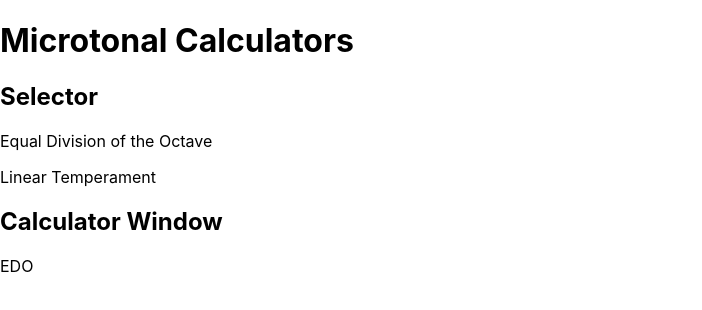
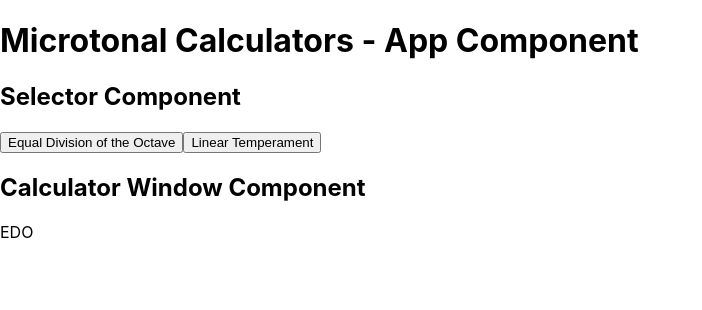
Before and after one commit to zzork/color-horizons-review-temp, a React (Create React App) app: page / in a window 1280 px wide. Shown: the top 310 px of the page, without its empty margins (0-702 px from the left). Built offline with nearby package versions, Linux system fonts and the light colour scheme.

Commit message:
split into components

```diff
--- a/src/App.js
+++ b/src/App.js
@@ -1,35 +1,17 @@
 import './App.css';
 import React, { useState } from "react";
+import { Selector } from './components/Selector';
+import { CalculatorWindow } from './components/CalculatorWindow';
 
-const Selector = ({setSelected}) => {
-  const handleEDOClick = ({}) => setSelected("EDO")
-  const handleLTClick = ({}) => setSelected("LT")
-  return (
-    <div>
-      <h2>Selector</h2>
-      <p onClick={handleEDOClick}>Equal Division of the Octave</p>
-      <p onClick={handleLTClick}>Linear Temperament</p>
-    </div>
-  );
-};
-
-const Calculator = ({selected}) => {
-  return (
-    <div>
-      <h2>Calculator Window</h2>
-      <p>{selected}</p>
-    </div>
-  );
-};
 
 function App() {
   const [selected, setSelected] = useState("EDO")
   return (
     <div>
-    <h1>Microtonal Calculators</h1>
+    <h1>Microtonal Calculators - App Component</h1>
     <Selector
     setSelected={setSelected}/>
-    <Calculator
+    <CalculatorWindow
     selected={selected}/>
     </div>
   );
--- /dev/null
+++ b/src/components/CalcEDO.js
@@ -0,0 +1,8 @@
+export const CalcEDO = ({}) => {
+    return (
+      <div>
+      <h2>EDO Calculator Component</h2>
+      <input></input>
+      </div>
+    )
+  }
--- /dev/null
+++ b/src/components/CalcLT.js
@@ -0,0 +1,5 @@
+export const CalcLT = ({}) => {
+    return (
+      <h2>LT Calculator Component</h2>
+    )
+  }
--- /dev/null
+++ b/src/components/CalculatorWindow.js
@@ -0,0 +1,8 @@
+export const CalculatorWindow = ({selected}) => {
+    return (
+      <div>
+        <h2>Calculator Window Component</h2>
+        {selected}
+      </div>
+    );
+  };
--- /dev/null
+++ b/src/components/Selector.js
@@ -0,0 +1,14 @@
+import { CalcEDO } from './CalcEDO';
+import { CalcLT } from './CalcLT';
+
+export const Selector = ({setSelected}) => {
+    const handleEDOClick = ({}) => setSelected(<CalcEDO/>)
+    const handleLTClick = ({}) => setSelected(<CalcLT/>)
+    return (
+      <div>
+        <h2>Selector Component</h2>
+        <button onClick={handleEDOClick}>Equal Division of the Octave</button>
+        <button onClick={handleLTClick}>Linear Temperament</button>
+      </div>
+    );
+  };
```
